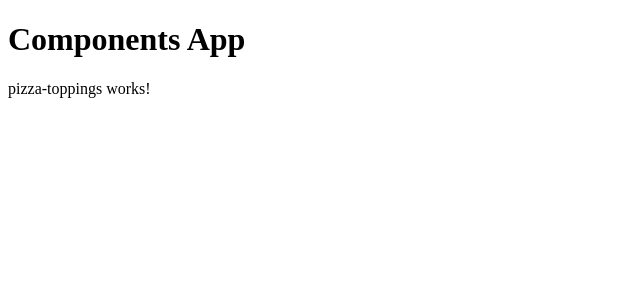
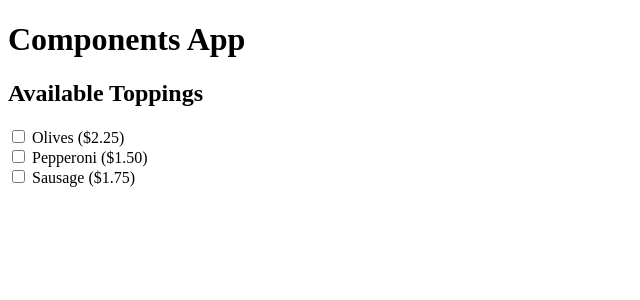
Before and after one commit to tsteelematc/components24s, an Angular app: page / in a window 1280 px wide. Shown: the top 300 px of the page, without its empty margins (0-640 px from the left). Built offline with nearby package versions, Linux system fonts and the light colour scheme.

Commit message:
Pizza toppings displaying...
Currency pipes are dynamite : - )

```diff
--- a/src/app/pizza-toppings/pizza-toppings.component.html
+++ b/src/app/pizza-toppings/pizza-toppings.component.html
@@ -1 +1,14 @@
-<p>pizza-toppings works!</p>
+<h2>
+    Available Toppings
+</h2>
+<div
+    *ngFor="let pt of availablePizzaToppings"
+>
+    <label>
+        <input
+            type="checkbox"
+            [(ngModel)]="pt.checked"
+        />
+        {{ pt.name }} ({{ pt.price | currency }})
+    </label>
+</div>
```
